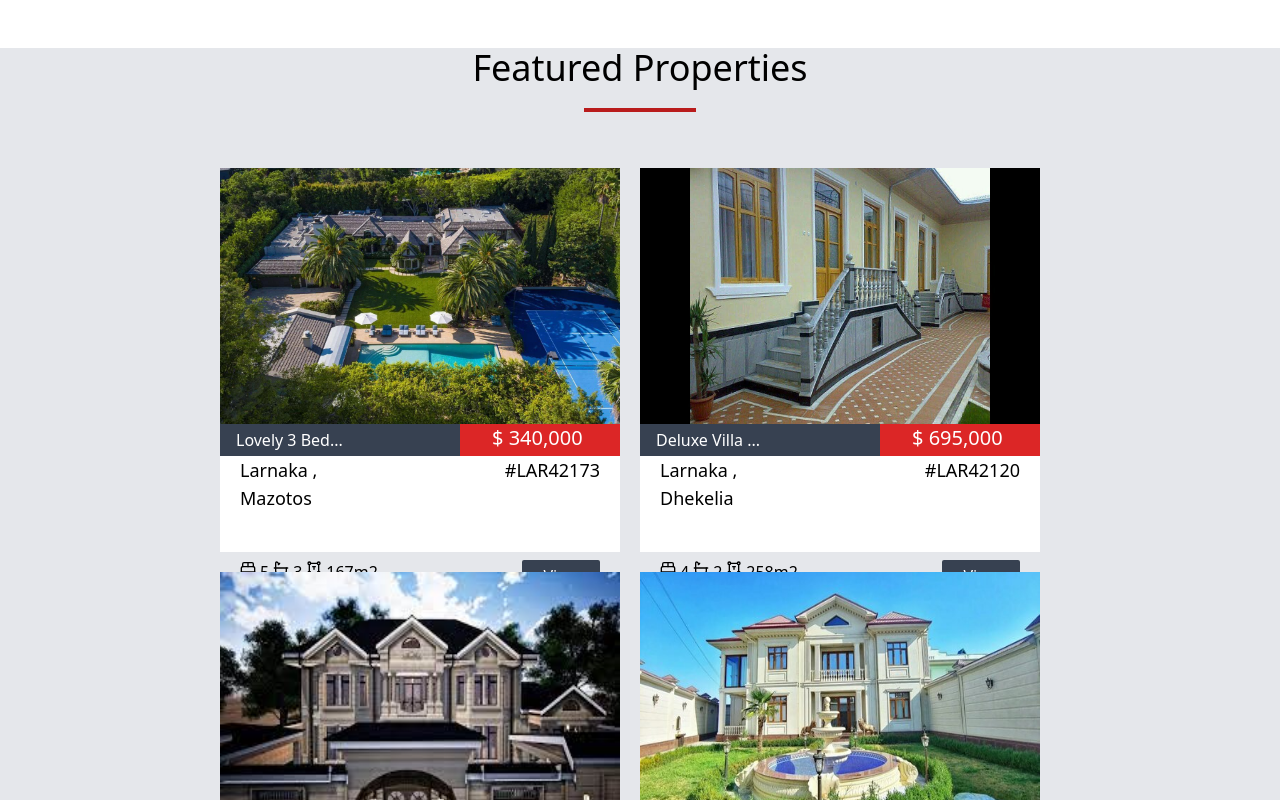
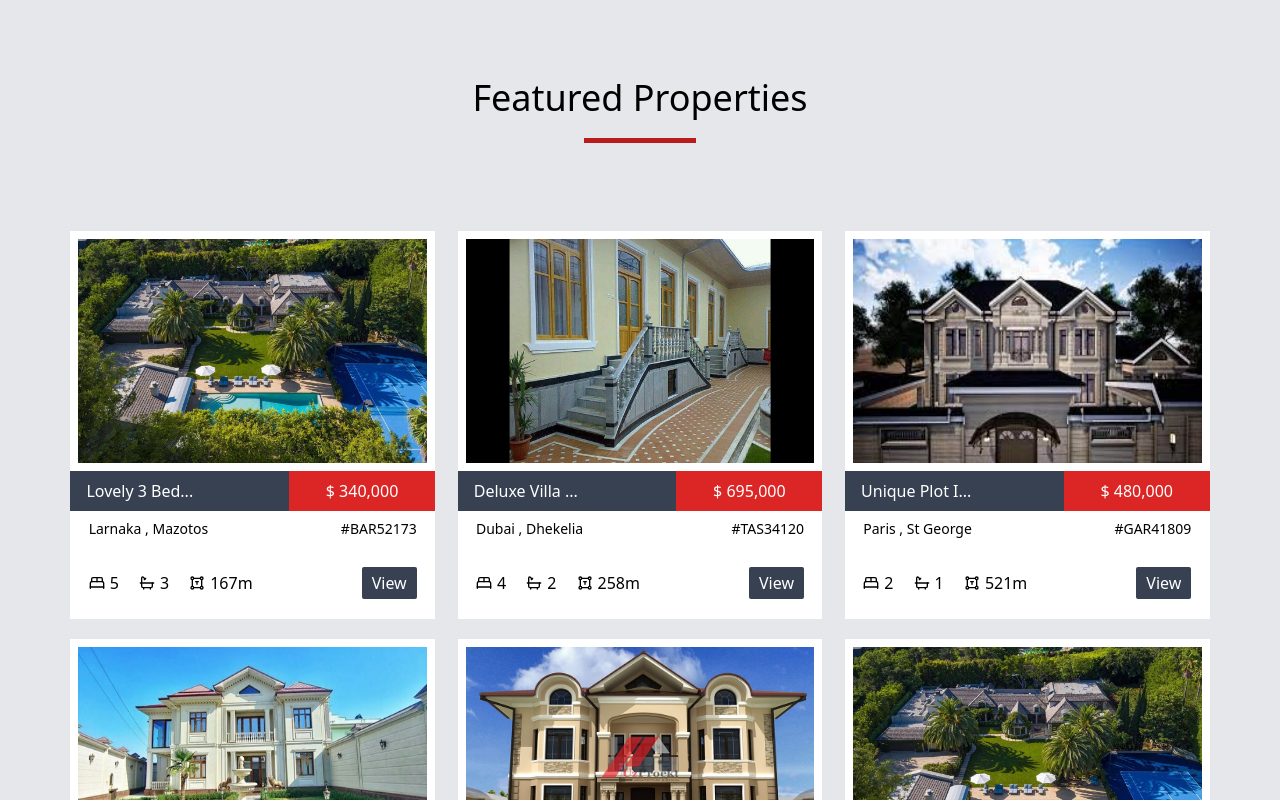
Before and after one commit to kodirov8788/buyhome-project, a React (Create React App) app: page / in a window 1280 px wide. Shown: the top 800 px of the page. Built offline with nearby package versions, Linux system fonts and the light colour scheme.

Commit message:
make card media

```diff
--- a/src/App.js
+++ b/src/App.js
@@ -8,7 +8,7 @@ import Navbar from "./components/Navbar";
 
 function App() {
   return (
-    <div className="w-full h-full">
+    <div className="w-full ">
       {/* <Navbar />
       <Firstmain /> */}
        <Cards />
@@ -17,9 +17,8 @@ function App() {
         <Link to={`single/${addr.id}/swiper`} state={addr}>  <h1>{addr.address}</h1></Link>
       ))} */}
 
-      {/* <Single /> */}
 
-      {/* <Move_card /> */}
+      <Move_card />
     </div>
   );
 }
--- a/src/components/Move_card.js
+++ b/src/components/Move_card.js
@@ -4,7 +4,7 @@ import Img1 from "../images/img1.jpg"
 
 function Move_card() {
   return (
-    <div className="w-[100%] h-[100vh]  ">
+    <div className="w-[100%] py-[50px]  ">
         <div className="flex justify-center">
           <div className="w-[115px] h-[70px]">
             <h1 className='text-[30px] font-medium'>Reviews</h1>
--- a/src/components/cards/Cards.js
+++ b/src/components/cards/Cards.js
@@ -5,40 +5,49 @@ import { card } from "../../satatic_data";
 import { Link } from "react-router-dom";
 function Cards() {
   return (
-    <div className="w-full h-auto  bg-gray-200 ">
+    <div className="w-full   bg-gray-200 py-[30px] ">
       <div className="text-2xl my-12 sm:text-4xl text-center">
         <h1>Featured Properties</h1>
-        <div className="w-20 sm:w-28 h-1 bg-red-700 m-auto mt-5"></div>
+        <div className="w-20 sm:w-28 h-[5px]  bg-red-700 m-auto mt-5"></div>
       </div>
-      <div className="w-[89%] h-[120vh]  m-auto my-14 lg:flex lg:flex-wrap justify-center">
+      <div className="w-full sm:w-[89%]  py-[30px] m-auto flex flex-wrap  justify-center lg:justify-between  ">
         {card.map((item) => (
-          <div key={item.id} className="w-[400px] h-auto mb-5 mr-5  bg-white">
-            <Link className="w-full h-64" to={`single/${item.id}/swiper`}>
-              <img className="w-full h-64" src={item.img} alt="" />
+          <div
+            key={item.id}
+            className="w-[80%]  my-[10px] sm:w-[70%] md:w-[60%] lg:w-[32%]       bg-white"
+          >
+            <Link className="block w-full  h-[180px] p-[8px] sm:h-[240px]" to={`single/${item.id}/swiper`}>
+              <img className="w-full h-full " src={item.img} alt="" />
             </Link>
-            <div className="flex w-full h-8 text-white">
+            <div className="flex w-full h-[40px]  text-white">
               <div className="w-3/5 h-full bg-gray-700 text-base flex items-center">
                 <h2 className="mx-4">{item.title}... </h2>
               </div>
-              <div className="w-2/5 h-full bg-red-600">
-                <h3 className="text-xl mx-8">$ {item.price},000</h3>
+              <div className="w-2/5 h-full bg-red-600 flex items-center justify-center">
+                <p className="text-md ">$ {item.price},000</p>
               </div>
             </div>
-            <div className="w-full h-24">
-              <div className="flex gap-28 mx-5 text-lg">
-                <h1>{item.address}</h1>
-                <h1>#{item.homeId} </h1>
+            <div className="w-full ">
+              <div className="w-[90%] flex justify-between py-[8px] m-auto text-sm   ">
+                <p>{item.address}</p>
+                <p>#{item.homeId} </p>
               </div>
-              <div className="flex gap-36 mx-5 my-12 ">
-                <div className="flex gap-1">
-                  <LuBedDouble />
-                  <h1>{item.bed}</h1>
-                  <LuBath />
-                  <h1>{item.bathroom}</h1>
-                  <TbTextResize />
-                  <h1>{item.land}m2</h1>
+              <div className=" w-[90%] m-auto flex justify-between  py-[20px]  items-center">
+                <div className="w-1/2 flex justify-between  ">
+                  <div className="flex gap-[5px] items-center">
+                    <LuBedDouble />
+                    <p>{item.bed}</p>
+                  </div>
+                  <div className="flex gap-[5px] items-center">
+                    <LuBath />
+                    <p>{item.bathroom}</p>
+                  </div>
+                  <div className="flex gap-[5px] items-center">
+                    <TbTextResize />
+                    <p>{item.land}m</p>
+                  </div>
                 </div>
-                <button className="hover:bg-red-600 w-24 h-8 text-white rounded-sm bg-gray-700">
+                <button className="hover:bg-red-600 px-[10px] h-8 text-white rounded-sm bg-gray-700 ">
                   <Link to={`single/${item.id}/swiper`}>View</Link>
                 </button>
               </div>
@@ -46,6 +55,7 @@ function Cards() {
           </div>
         ))}
       </div>
+
     </div>
   );
 }
--- a/src/satatic_data.js
+++ b/src/satatic_data.js
@@ -32,7 +32,7 @@ export const card = [
     title: "Lovely 3 Bed",
     price:340,
     address:"Larnaka , Mazotos",
-    homeId:"LAR42173",
+    homeId:"BAR52173",
     bed:5,
     bathroom:3,
     land:167,
@@ -60,8 +60,8 @@ export const card = [
     ],
     title: "Deluxe Villa ",
     price:695,
-    address:"Larnaka , Dhekelia",
-    homeId:"LAR42120",
+    address:"Dubai , Dhekelia",
+    homeId:"TAS34120",
     bed:4,
     bathroom:2,
     land:258,
@@ -89,8 +89,8 @@ export const card = [
     ],
     title: "Unique Plot I",
     price:480,
-    address:"Larnaka , St George",
-    homeId:"LAR41809",
+    address:"Paris , St George",
+    homeId:"GAR41809",
     bed:2,
     bathroom:1,
     land:521,
@@ -149,8 +149,8 @@ export const card = [
     ],
     title: "5 Bedroom H",
     price:849,
-    address:"Larnaka , Mazotos",
-    homeId:"LAR40282",
+    address:"Anglia , Mazotos",
+    homeId:"BET87282",
     bed:5,
     bathroom:3,
     land:420,
@@ -179,10 +179,10 @@ export const card = [
     ],
     title: "Odysseas Villa",
     price:3022,
-    address:"Larnaka , Pervolia",
-    homeId:"LAR40177",
+    address:"Paris , Pervolia",
+    homeId:"QAB38177",
     bed:3,
     bathroom:1,
-    land:676,
+    local:676,
   },
 ];
--- a/src/single/Photos.js
+++ b/src/single/Photos.js
@@ -11,7 +11,7 @@ function Photos() {
   let item = useLocation().state
   const [land, setLand] = useState([])
   let Id = useParams().id
-  console.log(land)
+  console.log(land?.local)
 
   useEffect(() => {
       let newArr =  card.filter(el => el.id == Id)[0]
@@ -46,14 +46,14 @@ function Photos() {
             <img className='w-[40px]' src={img4} alt="" />
             <p className='text-md pl-[5px] py-[10px]'>Covered</p>
           </div>
-          <p className='text-xl py-[10px]'>{land?.area}m</p>
+          <p className='text-xl py-[10px]'>{land.local} m</p>
         </div>
         <div className='w-1/2 shadow-slate-100  md:w-1/4'>
           <div className='w-full flex '>
             <img className='w-[40px]' src={img3} alt="" />
             <p className='text-md pl-[5px] py-[10px]'>Land</p>
           </div>
-          <p className='text-xl py-[10px]'>{land?.area}m</p>
+          <p className='text-xl py-[10px]'>{land.local}m</p>
         </div>
       </div>
       <div className='hidden w-[15%] lg:block  '>
--- a/src/static_data.js
+++ /dev/null
@@ -1,64 +0,0 @@
-
-import Img1 from "./images/pexels-tamara-elnova-12916314.jpg"
-import Img2 from "./images/pexels-ge-yonk-1152077.jpg"
-export const fake_data = [
-    {
-        id: 1,
-        address: "Uychi",
-        images: [
-            {
-                id: 1,
-                img: Img1
-            },
-            {
-                id: 2,
-                img: Img2
-            },
-        ],
-        bed: 1,
-        bath:4,
-        land:200,
-        area:450,
-        location:"https://www.google.com/maps/embed?pb=!1m18!1m12!1m3!1d95872.49292629753!2d69.2584448!3d41.3302784!2m3!1f0!2f0!3f0!3m2!1i1024!2i768!4f13.1!3m3!1m2!1s0x38aef4bd7ca466b5%3A0xa84ef0b43d49e980!2sTashkent%20Zoo!5e0!3m2!1sen!2s!4v1700069696897!5m2!1sen!2s"
-    },
-    {
-        id: 2,
-        address: "To'raqorg'on",
-        images: [
-            {
-                id: 1,
-                img: Img1
-            },
-            {
-                id: 2,
-                img: Img2
-            },
-        ],
-        bed: 2,
-        bath:4,
-        land:200,
-        area:450,
-        location:"https://www.google.com/maps/embed?pb=!1m18!1m12!1m3!1d95872.49292629753!2d69.2584448!3d41.3302784!2m3!1f0!2f0!3f0!3m2!1i1024!2i768!4f13.1!3m3!1m2!1s0x38aef4bd7ca466b5%3A0xa84ef0b43d49e980!2sTashkent%20Zoo!5e0!3m2!1sen!2s!4v1700069696897!5m2!1sen!2s"
-
-    },
-    {
-        id: 3,
-        address: "Namanagan",
-        images: [
-            {
-                id: 1,
-                img: Img1
-            },
-            {
-                id: 2,
-                img: Img2
-            },
-        ],
-        bed: 3,
-        bath:4,
-        land:200,
-        area:450,
-        location:"https://www.google.com/maps/embed?pb=!1m18!1m12!1m3!1d95872.49292629753!2d69.2584448!3d41.3302784!2m3!1f0!2f0!3f0!3m2!1i1024!2i768!4f13.1!3m3!1m2!1s0x38aef4bd7ca466b5%3A0xa84ef0b43d49e980!2sTashkent%20Zoo!5e0!3m2!1sen!2s!4v1700069696897!5m2!1sen!2s"
-
-    }
-]
```
